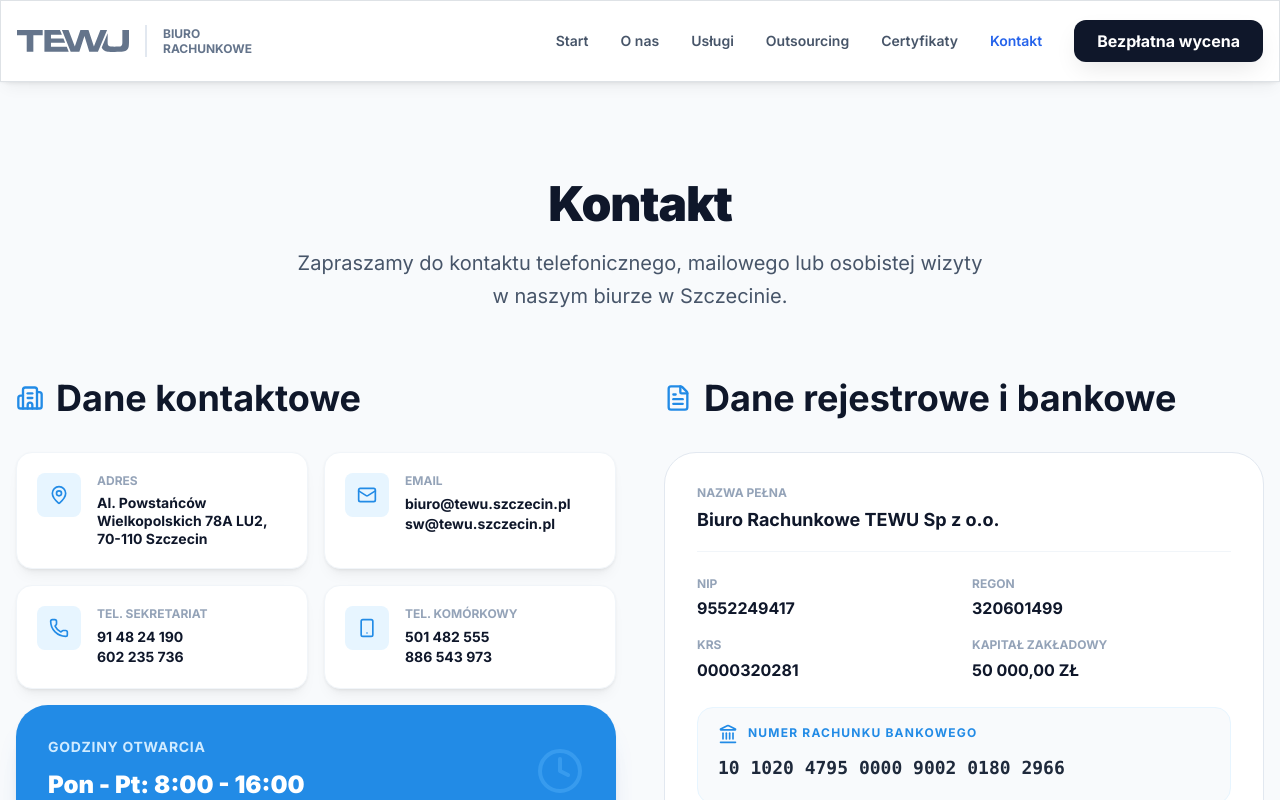
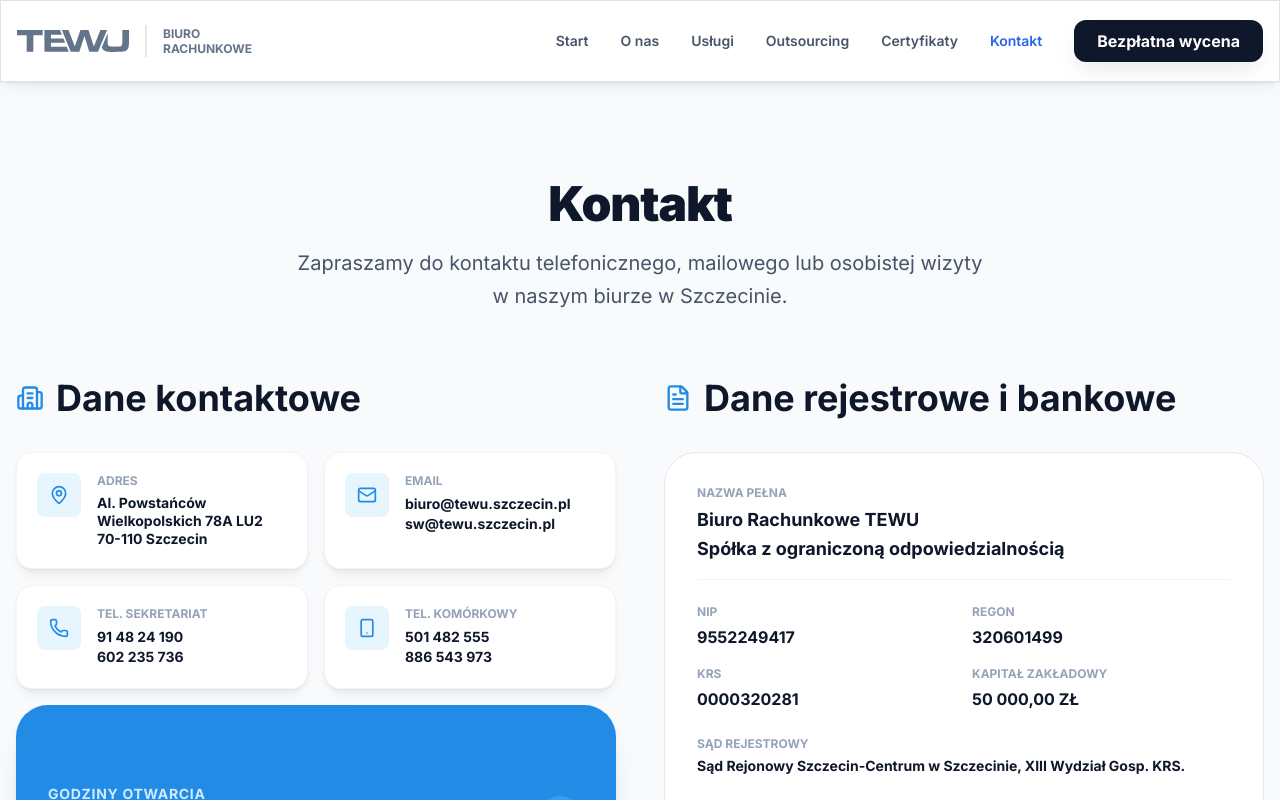
Before and after one commit to sylwek-tewu/tewu-webiste, a Next.js app: page /kontakt in a window 1280 px wide. Shown: the top 800 px of the page. Built offline with nearby package versions, Linux system fonts and the light colour scheme.

Commit message:
Enhance contact details layout for better readability and add registration court information

```diff
--- a/src/app/kontakt/ContactClient.tsx
+++ b/src/app/kontakt/ContactClient.tsx
@@ -33,7 +33,14 @@
                                         </ThemeIcon>
                                         <Box>
                                             <Text size="xs" fw={700} c="slate.4" tt="uppercase" mb={4}>Adres</Text>
-                                            <Text size="sm" fw={700} c="slate.9" lh={1.3}>{CONTACT_DETAILS.address}</Text>
+                                            <Text size="sm" fw={700} c="slate.9" lh={1.3}>
+                                                {CONTACT_DETAILS.address.split(',').map((line, index) => (
+                                                    <span key={index}>
+                                                        {line}
+                                                        {index < CONTACT_DETAILS.address.split(',').length - 1 && <br />}
+                                                    </span>
+                                                ))}
+                                            </Text>
                                         </Box>
                                     </Paper>
 
@@ -116,7 +123,10 @@
                             <Paper p={32} radius="xl" withBorder style={{ borderColor: 'var(--mantine-color-slate-2)', flexGrow: 1, display: 'flex', flexDirection: 'column', gap: '24px' }}>
                                 <Box style={{ borderBottom: '1px solid var(--mantine-color-slate-1)' }} pb="md">
                                     <Text size="xs" fw={700} c="slate.4" tt="uppercase" mb={4}>Nazwa pełna</Text>
-                                    <Text size="lg" fw={700} c="slate.9">Biuro Rachunkowe TEWU Sp z o.o.</Text>
+                                    <Text size="lg" fw={700} c="slate.9">
+                                        <span>Biuro Rachunkowe TEWU <br /></span>
+                                        <span>Spółka z ograniczoną odpowiedzialnością</span>
+                                    </Text>
                                 </Box>
 
                                 <SimpleGrid cols={2} spacing="md">
@@ -137,7 +147,10 @@
                                         <Text size="md" fw={700} c="slate.9">50 000,00 ZŁ</Text>
                                     </Box>
                                 </SimpleGrid>
-
+                                    <Box>
+                                        <Text size="xs" fw={700} c="slate.4" tt="uppercase" mb={4}>Sąd rejestrowy</Text>
+                                        <Text size="sm" fw={700} c="slate.9">Sąd Rejonowy Szczecin-Centrum w Szczecinie, XIII Wydział Gosp. KRS.</Text>
+                                    </Box>
                                 <Paper mt="auto" pt="md" p="lg" radius="lg" withBorder bg="slate.0" style={{ borderColor: 'var(--mantine-color-blue-0)' }}>
                                     <Group gap="xs" mb="xs" c="blue.6">
                                         <Landmark size={20} />
```
